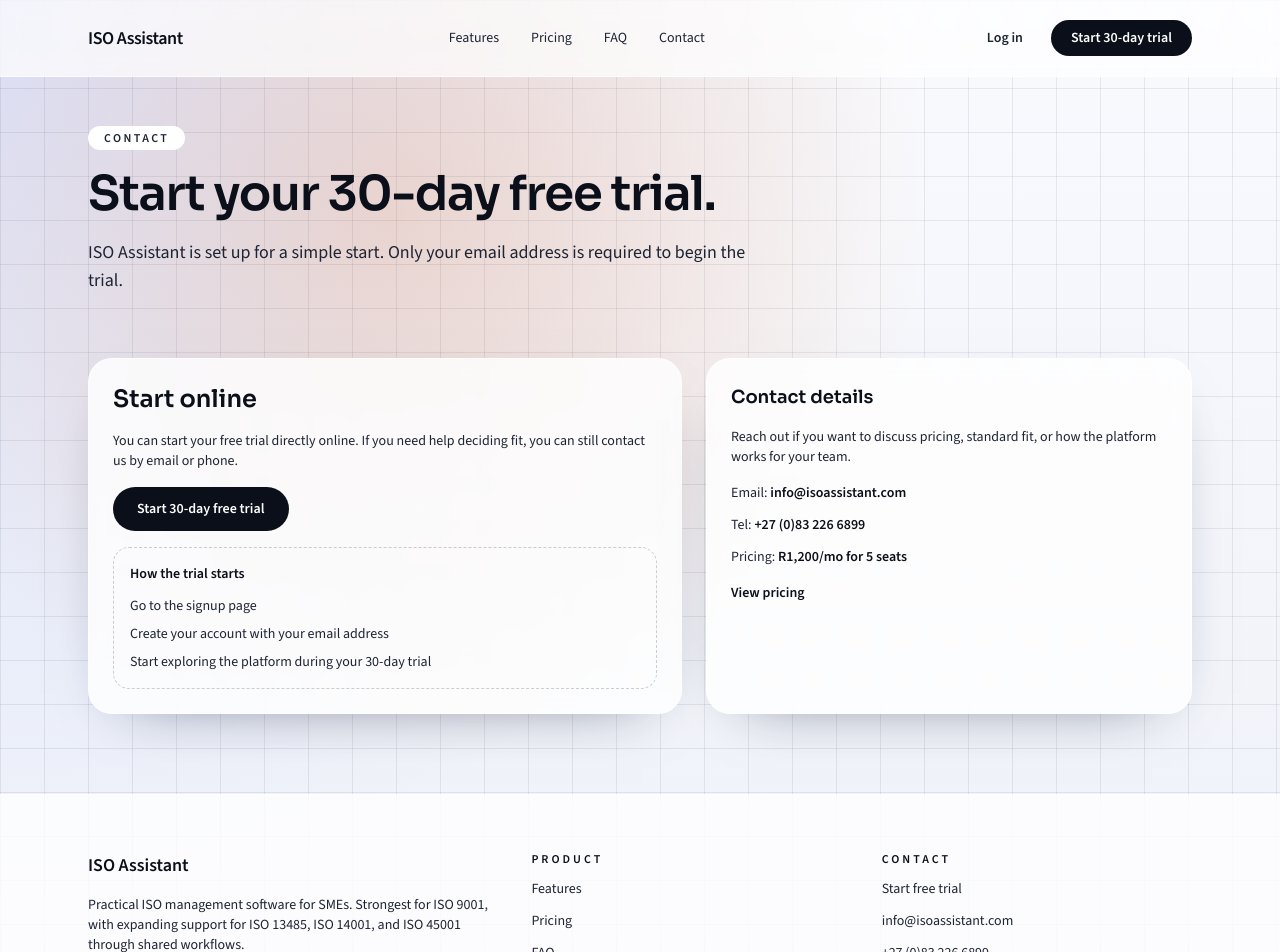
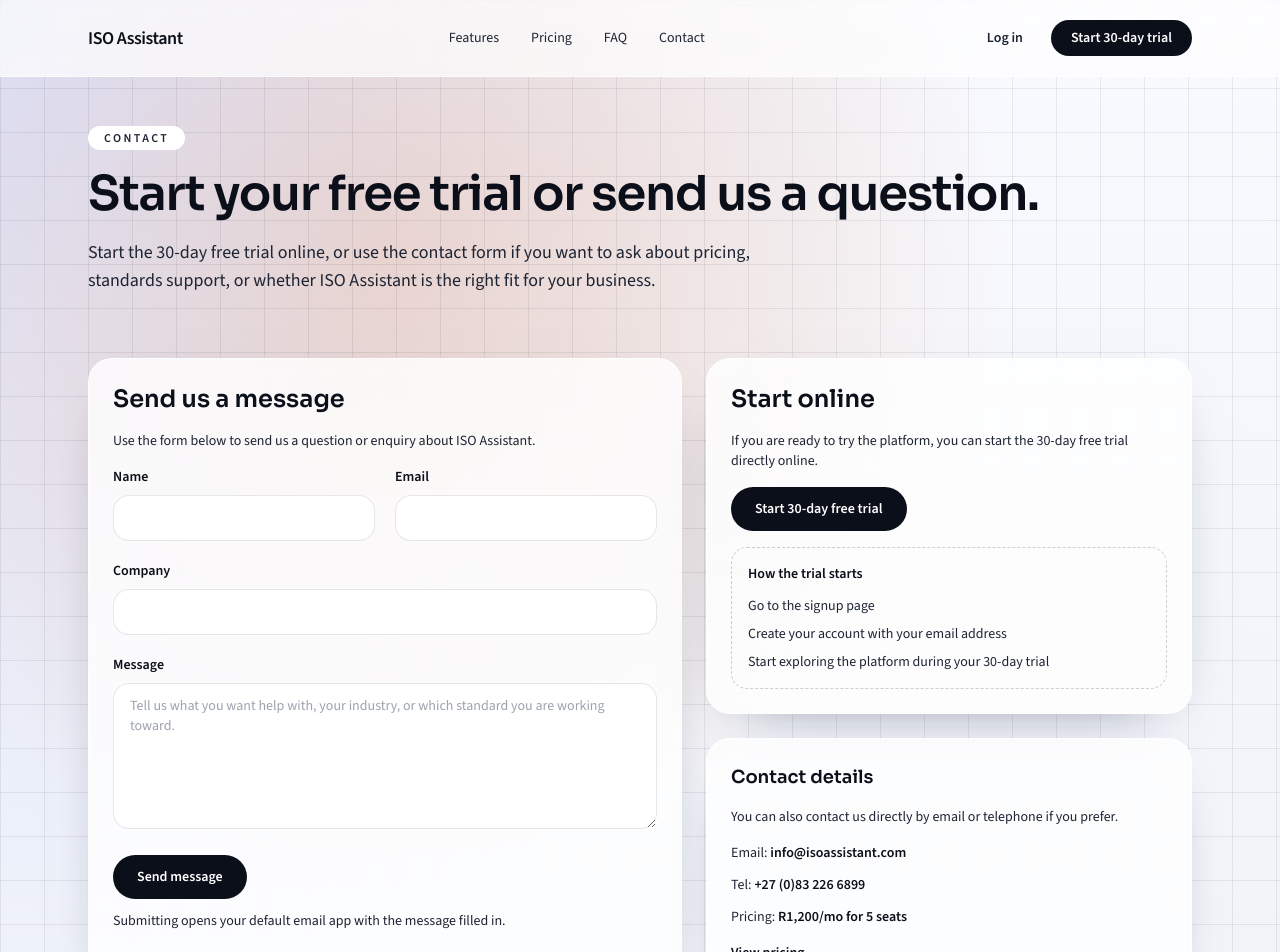
Before and after one commit to eugenevdw/isoassistant-website, a Next.js app: page /contact in a window 1280 px wide. Shown: the top 952 px of the page. Built offline with nearby package versions, Linux system fonts and the light colour scheme.

Commit message:
Add contact form to contact page

```diff
--- /dev/null
+++ b/app/contact/ContactForm.tsx
@@ -0,0 +1,95 @@
+"use client";
+
+import { FormEvent, useState } from "react";
+import { siteConfig } from "../lib/site";
+
+const initialValues = {
+  name: "",
+  email: "",
+  company: "",
+  message: ""
+};
+
+export function ContactForm() {
+  const [values, setValues] = useState(initialValues);
+
+  function handleSubmit(event: FormEvent<HTMLFormElement>) {
+    event.preventDefault();
+
+    const subject = values.company
+      ? `ISO Assistant enquiry from ${values.company}`
+      : `ISO Assistant enquiry from ${values.name}`;
+
+    const body = [
+      `Name: ${values.name}`,
+      `Email: ${values.email}`,
+      `Company: ${values.company || "Not provided"}`,
+      "",
+      "Message:",
+      values.message
+    ].join("\n");
+
+    window.location.href = `mailto:${siteConfig.email}?subject=${encodeURIComponent(subject)}&body=${encodeURIComponent(body)}`;
+  }
+
+  return (
+    <form className="space-y-5" onSubmit={handleSubmit}>
+      <div className="grid gap-5 md:grid-cols-2">
+        <label className="space-y-2 text-sm text-slate">
+          <span className="font-semibold text-ink">Name</span>
+          <input
+            required
+            type="text"
+            value={values.name}
+            onChange={(event) => setValues((current) => ({ ...current, name: event.target.value }))}
+            className="w-full rounded-2xl border border-ink/10 bg-white px-4 py-3 text-ink outline-none transition focus:border-ink/30"
+          />
+        </label>
+        <label className="space-y-2 text-sm text-slate">
+          <span className="font-semibold text-ink">Email</span>
+          <input
+            required
+            type="email"
+            value={values.email}
+            onChange={(event) => setValues((current) => ({ ...current, email: event.target.value }))}
+            className="w-full rounded-2xl border border-ink/10 bg-white px-4 py-3 text-ink outline-none transition focus:border-ink/30"
+          />
+        </label>
+      </div>
+
+      <label className="block space-y-2 text-sm text-slate">
+        <span className="font-semibold text-ink">Company</span>
+        <input
+          type="text"
+          value={values.company}
+          onChange={(event) => setValues((current) => ({ ...current, company: event.target.value }))}
+          className="w-full rounded-2xl border border-ink/10 bg-white px-4 py-3 text-ink outline-none transition focus:border-ink/30"
+        />
+      </label>
+
+      <label className="block space-y-2 text-sm text-slate">
+        <span className="font-semibold text-ink">Message</span>
+        <textarea
+          required
+          rows={6}
+          value={values.message}
+          onChange={(event) => setValues((current) => ({ ...current, message: event.target.value }))}
+          className="w-full rounded-2xl border border-ink/10 bg-white px-4 py-3 text-ink outline-none transition focus:border-ink/30"
+          placeholder="Tell us what you want help with, your industry, or which standard you are working toward."
+        />
+      </label>
+
+      <div className="space-y-3">
+        <button
+          type="submit"
+          className="inline-flex items-center justify-center rounded-full bg-ink px-6 py-3 text-sm font-semibold text-white shadow-glow transition hover:-translate-y-0.5"
+        >
+          Send message
+        </button>
+        <p className="text-sm text-slate">
+          Submitting opens your default email app with the message filled in.
+        </p>
+      </div>
+    </form>
+  );
+}
--- a/app/contact/page.tsx
+++ b/app/contact/page.tsx
@@ -1,4 +1,5 @@
 import Link from "next/link";
+import { ContactForm } from "./ContactForm";
 import { Container } from "../components/layout/Container";
 import { siteConfig } from "../lib/site";
 
@@ -16,20 +17,28 @@ export default function ContactPage() {
       <section className="space-y-5">
         <span className="tag">Contact</span>
         <h1 className="text-4xl font-semibold tracking-tight text-ink md:text-5xl">
-          Start your 30-day free trial.
+          Start your free trial or send us a question.
         </h1>
         <p className="max-w-2xl text-lg text-slate">
-          ISO Assistant is set up for a simple start. Only your email address is required to begin
-          the trial.
+          Start the 30-day free trial online, or use the contact form if you want to ask about
+          pricing, standards support, or whether ISO Assistant is the right fit for your business.
         </p>
       </section>
 
       <section className="grid gap-6 lg:grid-cols-[1.1fr_0.9fr]">
         <div className="card space-y-4">
+          <h2 className="text-2xl font-semibold text-ink">Send us a message</h2>
+          <p className="text-sm text-slate">
+            Use the form below to send us a question or enquiry about ISO Assistant.
+          </p>
+          <ContactForm />
+        </div>
+        <div className="space-y-6">
+          <div className="card space-y-4">
             <h2 className="text-2xl font-semibold text-ink">Start online</h2>
             <p className="text-sm text-slate">
-            You can start your free trial directly online. If you need help deciding fit, you can
-            still contact us by email or phone.
+              If you are ready to try the platform, you can start the 30-day free trial directly
+              online.
             </p>
             <a
               className="inline-flex items-center justify-center rounded-full bg-ink px-6 py-3 text-sm font-semibold text-white shadow-glow transition hover:-translate-y-0.5"
@@ -46,11 +55,11 @@ export default function ContactPage() {
               </ul>
             </div>
           </div>
+
           <div className="card space-y-4">
             <h3 className="text-lg font-semibold text-ink">Contact details</h3>
             <p className="text-sm text-slate">
-            Reach out if you want to discuss pricing, standard fit, or how the platform works for
-            your team.
+              You can also contact us directly by email or telephone if you prefer.
             </p>
             <div className="space-y-3 text-sm text-slate">
               <p>
@@ -79,6 +88,7 @@ export default function ContactPage() {
               View pricing
             </Link>
           </div>
+        </div>
       </section>
     </Container>
   );
```
Lines whose indentation alone changed are shown as unchanged.
